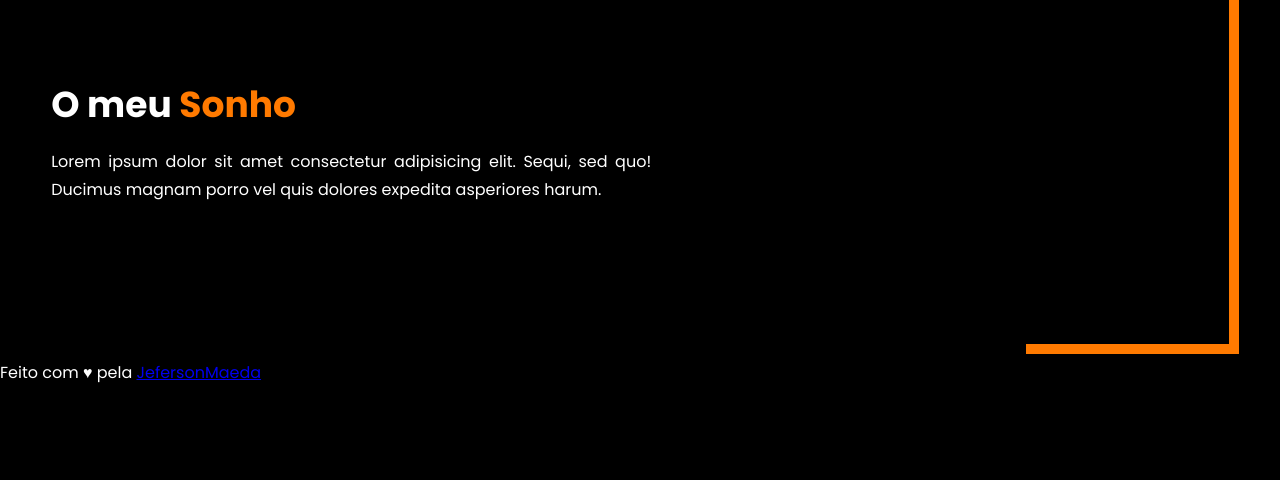
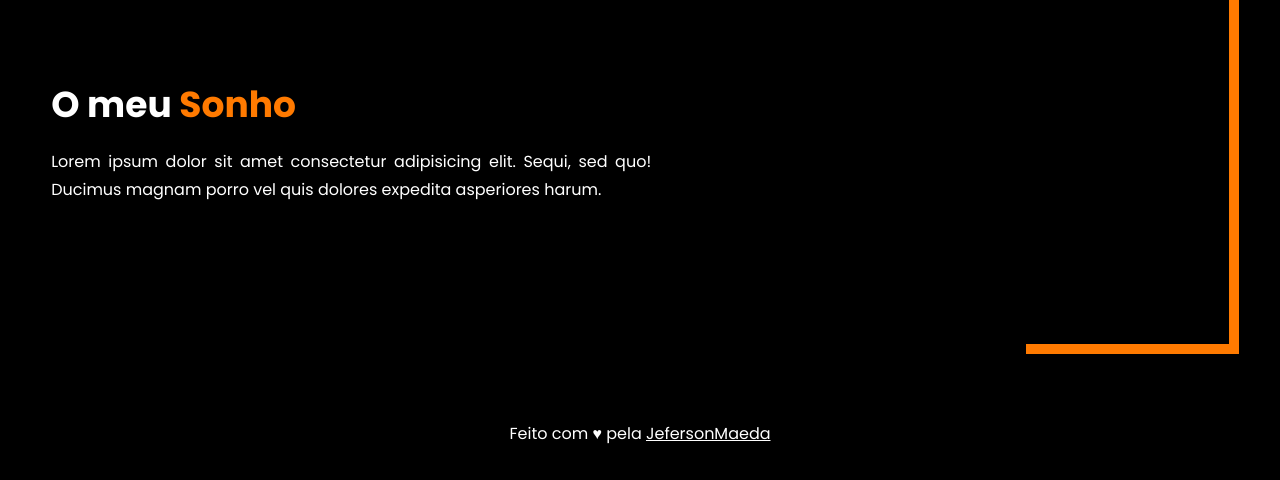
Before and after one commit to jefmaeda/HabitoBomWeb, a plain HTML site: page index.html in a window 1280 px wide. Shown: the part 1670-2150 px from the top of the page. Before the commit the page ends 2055 px from the top, so only its background shows below. Drawn offline with nearby package versions, Linux system fonts and the light colour scheme.

Commit message:
footer styler compliter

```diff
--- a/style.css
+++ b/style.css
@@ -185,7 +185,16 @@ ul li a:hover {
 /**/
 
 /*FOOTER*/
+footer{
+  background-color: black;
+  margin-top: 27px;
+  padding: 34px;
+  text-align: center;
+}
 
+footer a{
+  color: white;
+}
 /**/
 /*media query*/
 @media screen and (max-width: 1100px) {
```
